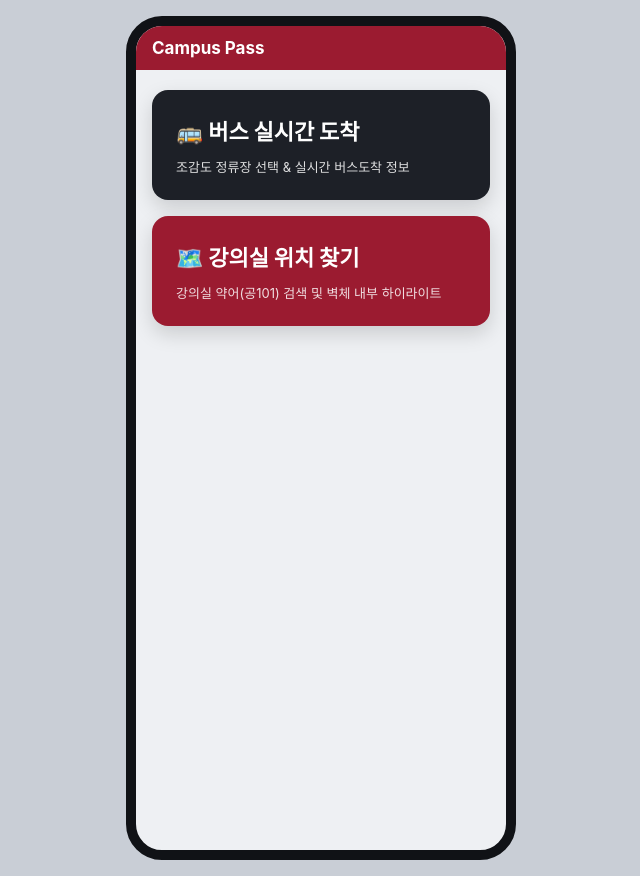
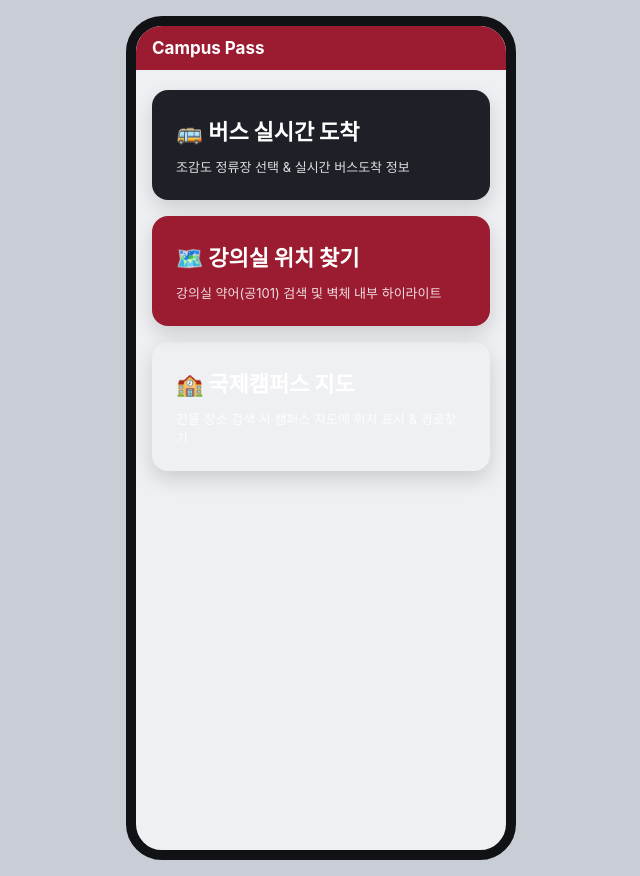
Before and after one commit to Zlder01/campus-pass, a website: page public/index.html in a window 1280 px wide. Shown: the whole page, without its empty margins (319-959 px from the left). Drawn offline with Linux system fonts and the light colour scheme; a web font is replaced by a local one.

Commit message:
Update index.html

```diff
--- a/public/index.html
+++ b/public/index.html
@@ -30,6 +30,10 @@
         <span class="card-title">🗺️ 강의실 위치 찾기</span>
         <span class="card-desc">강의실 약어(공101) 검색 및 벽체 내부 하이라이트</span>
       </a>
+      <a href="/campusmap.html" class="choice-card card-campus">
+        <span class="card-title">🏫 국제캠퍼스 지도</span>
+        <span class="card-desc">건물·장소 검색 시 캠퍼스 지도에 위치 표시 & 경로찾기</span>
+      </a>
     </main>
   </div>
 </div>
```
